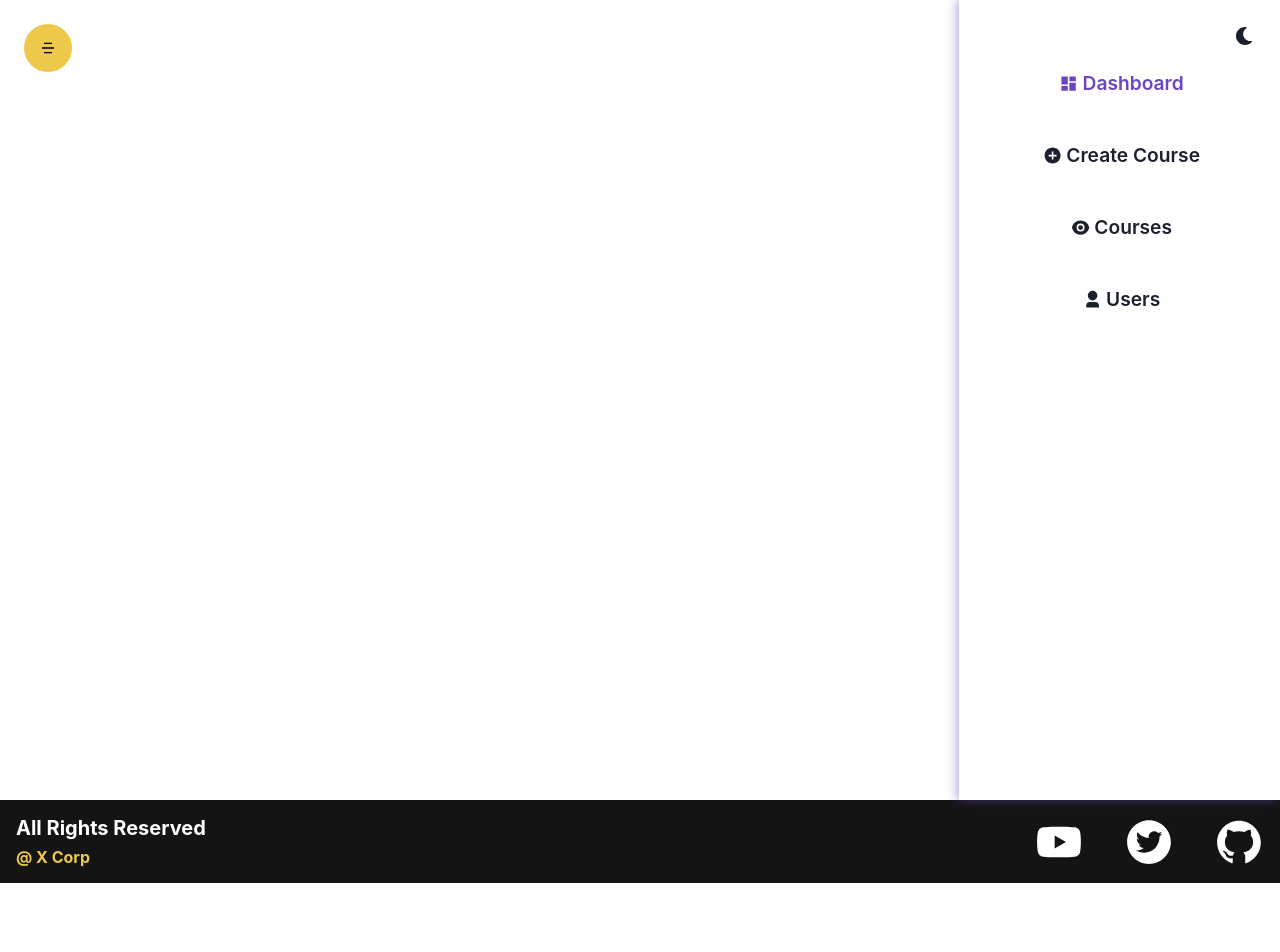
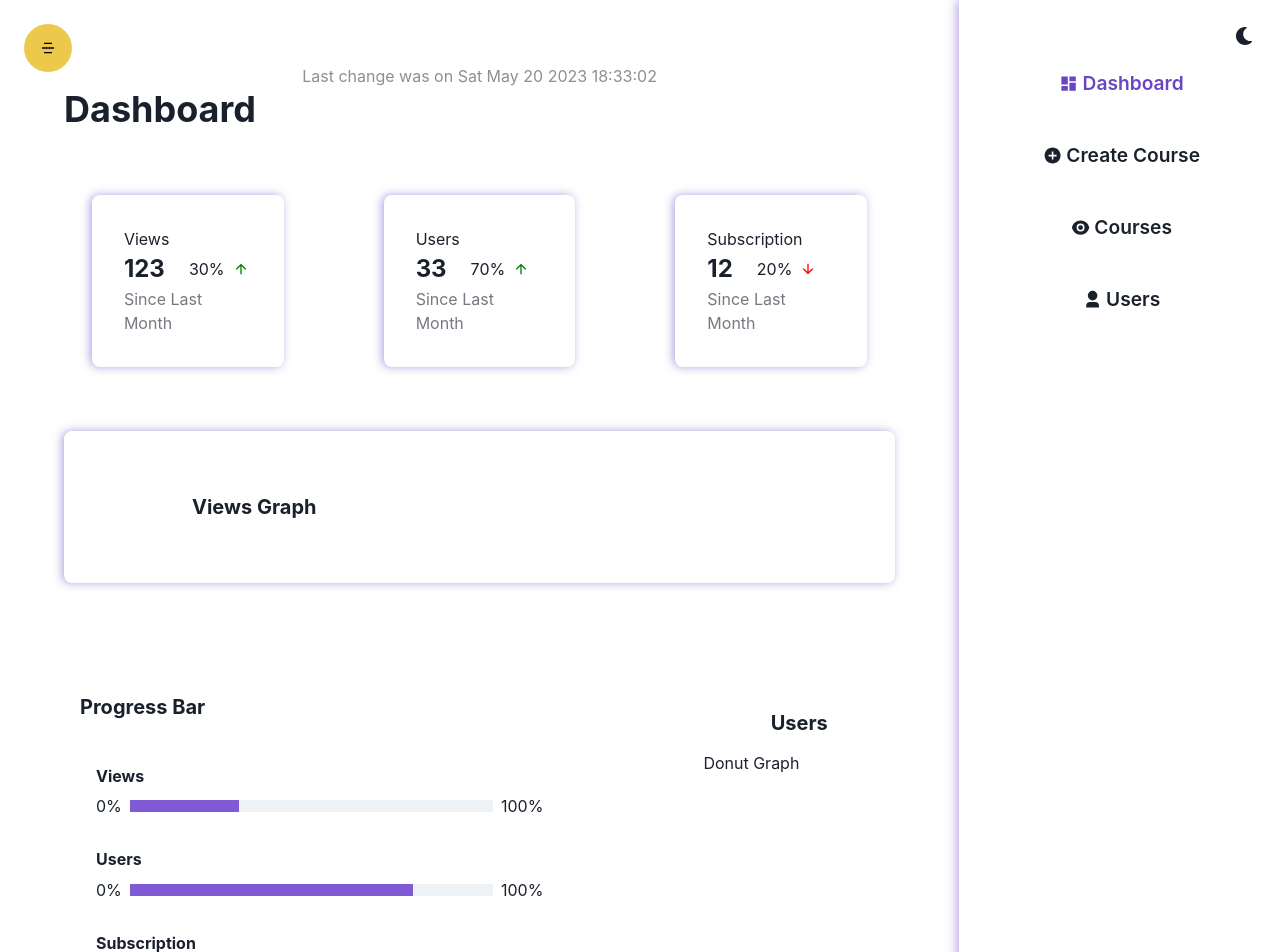
Before and after one commit to Chayannn/course-website-frontend, a React (Create React App) app: page /admin/dashboard in a window 1280 px wide. Shown: the top 952 px of the page. Before the commit the page ends 883 px from the top, so only its background shows below. Built offline with nearby package versions, Linux system fonts and the light colour scheme.

Commit message:
Implementing admin dashboard UI

```diff
--- a/src/components/Admin/AdminCourses/AdminCourses.jsx
+++ b/src/components/Admin/AdminCourses/AdminCourses.jsx
@@ -1,5 +1,5 @@
 import React from 'react';
-import { Box, Grid } from '@chakra-ui/react';
+import { Box, Grid} from '@chakra-ui/react';
 import Sidebar from '../Sidebar';
 import cursor from '../../../assets/images/cursor.png';
 
--- /dev/null
+++ b/src/components/Admin/Dashboard/Bar.jsx
@@ -0,0 +1,17 @@
+import { Box, HStack, Heading, Progress, Text } from '@chakra-ui/react';
+import React from 'react';
+
+const Bar = ({ Title, value, profit }) => {
+  return (
+    <Box py={'4'} px={['0', '20']}>
+      <Heading size={'sm'} children={Title} mb={'2'} />
+      <HStack w={'full'} alignItems={'center'}>
+        <Text children={profit?'0%':`-${value}%`} />
+        <Progress w={'full'} value={profit ? value : 0} colorScheme="purple" />
+        <Text children={`${value > 100 ? value : 100}%`} />
+      </HStack>
+    </Box>
+  );
+};
+
+export default Bar;
--- a/src/components/Admin/Dashboard/Dashboard.jsx
+++ b/src/components/Admin/Dashboard/Dashboard.jsx
@@ -1,7 +1,9 @@
 import React from 'react';
-import { Box, Grid } from '@chakra-ui/react';
+import { Box, Grid, Heading, Stack, Text } from '@chakra-ui/react';
 import Sidebar from '../Sidebar';
 import cursor from '../../../assets/images/cursor.png';
+import DataBox from './DataBox';
+import Bar from './Bar';
 
 const Dashboard = () => {
   return (
@@ -10,7 +12,78 @@
       templateColumns={['1fr', '5fr 1fr']}
       css={{ cursor: `url(${cursor}), default` }}
     >
-      <Box></Box>
+      <Box boxSizing="border-box" py={'16'} px={['4', '0']}>
+        <Text
+          textAlign={'center'}
+          opacity={0.5}
+          children={`Last change was on ${String(new Date()).split('G')[0]}`}
+        />
+
+        <Heading
+          children="Dashboard"
+          ml={['0', '16']}
+          mb={'16'}
+          textAlign={['center', 'left']}
+        />
+
+        <Stack
+          direction={['column', 'row']}
+          minH={'24'}
+          justifyContent={'space-evenly'}
+        >
+          <DataBox title={'Views'} qty={123} qtyPercentage={30} profit={true} />
+          <DataBox title={'Users'} qty={33} qtyPercentage={70} profit={true} />
+          <DataBox
+            title={'Subscription'}
+            qty={12}
+            qtyPercentage={20}
+            profit={false}
+          />
+        </Stack>
+
+        <Box
+          m={['0', '16']}
+          borderRadius={'lg'}
+          p={['0', '16']}
+          mt={['4', '16']}
+          boxShadow={'-2px 0 10px rgba(107,70,193,0.5)'}
+        >
+          <Heading
+            textAlign={['center', 'left']}
+            size={'md'}
+            children="Views Graph"
+            pt={['8', '0']}
+            ml={['0', '16']}
+          />
+          {/* Line Graph here */}
+        </Box>
+        <Grid templateColumns={['1fr', '2fr 1fr']}>
+          <Box p={'4'}>
+            <Heading
+              textAlign={['center', 'left']}
+              size={'md'}
+              children="Progress Bar"
+              my={'8'}
+              ml={['0', '16']}
+            />
+            <Box>
+              <Bar Title={'Views'} value={30} profit={true} />
+              <Bar Title={'Users'} value={78} profit={true} />
+              <Bar Title={'Subscription'} value={20} profit={false} />
+            </Box>
+          </Box>
+
+          <Box p={['0', '16']} boxSizing="border-box" py={'4'}>
+            <Heading
+              textAlign={'center'}
+              size={'md'}
+              mb={'4'}
+              children="Users"
+            />
+            {'Donut Graph'}
+          </Box>
+        </Grid>
+      </Box>
 
       <Sidebar />
     </Grid>
--- /dev/null
+++ b/src/components/Admin/Dashboard/DataBox.jsx
@@ -0,0 +1,30 @@
+import { Box, HStack, Text } from '@chakra-ui/react';
+import React from 'react';
+import { RiArrowDownLine, RiArrowUpLine } from 'react-icons/ri';
+
+const DataBox = ({ title, qty, qtyPercentage, profit }) => {
+  return (
+    <Box
+      w={['full', '20%']}
+      boxShadow={'-2px 0 10px rgba(107,70,193,0.5)'}
+      p={'8'}
+      borderRadius={'lg'}
+    >
+      <Text children={title} />
+      <HStack spacing={'6'}>
+        <Text fontSize={'2xl'} fontWeight={'bold'} children={qty} />
+        <HStack>
+          <Text children={`${qtyPercentage}%`} />
+          {profit ? (
+            <RiArrowUpLine color="green" />
+          ) : (
+            <RiArrowDownLine color="red" />
+          )}
+        </HStack>
+      </HStack>
+      <Text opacity={0.6} children={'Since Last Month'} />
+    </Box>
+  );
+};
+
+export default DataBox;
```
